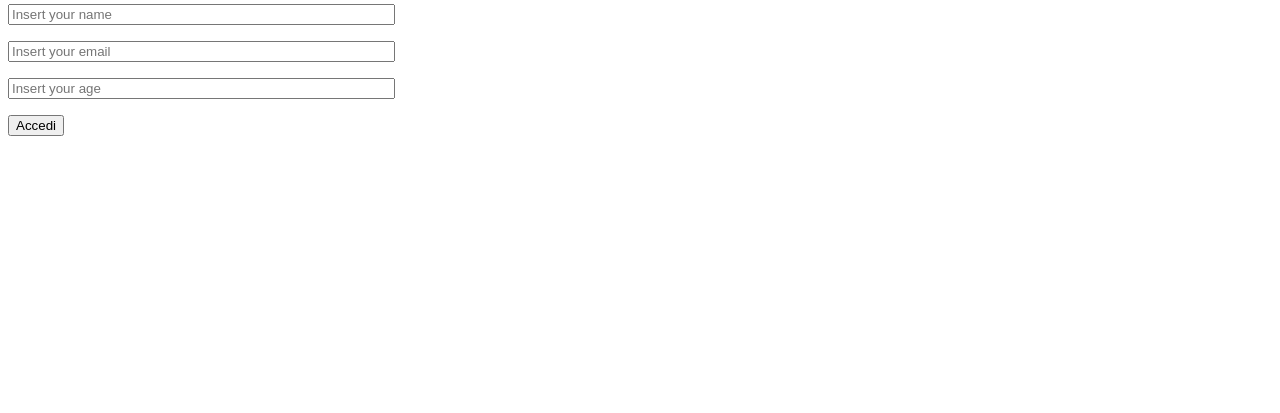
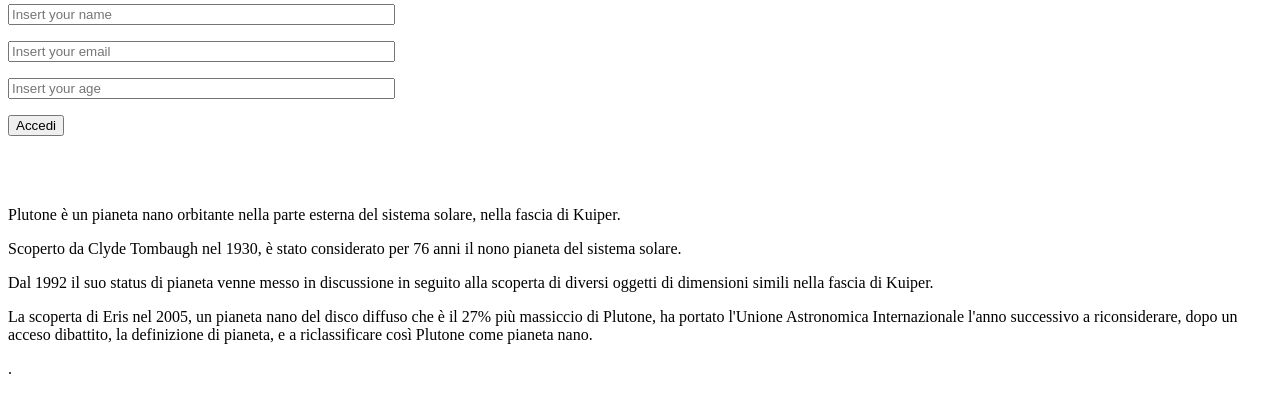
Before and after one commit to TALEX1995/php-snacks-blocco-1, a PHP site: page / in a window 1280 px wide. Shown: the part 154-567 px from the top of the page. Run offline with PHP 8.4, Linux system fonts and the light colour scheme.

Commit message:
Added bonus

```diff
--- a/index.php
+++ b/index.php
@@ -25,8 +25,11 @@ $matches = [
         'away_team' => 'Milwaukee Bucks',
         'away_team_points' => 53,
     ],
-]
+];
 
+$paragraph = "Plutone è un pianeta nano orbitante nella parte esterna del sistema solare, nella fascia di Kuiper. Scoperto da Clyde Tombaugh nel 1930, è stato considerato per 76 anni il nono pianeta del sistema solare. Dal 1992 il suo status di pianeta venne messo in discussione in seguito alla scoperta di diversi oggetti di dimensioni simili nella fascia di Kuiper. La scoperta di Eris nel 2005, un pianeta nano del disco diffuso che è il 27% più massiccio di Plutone, ha portato l'Unione Astronomica Internazionale l'anno successivo a riconsiderare, dopo un acceso dibattito, la definizione di pianeta, e a riclassificare così Plutone come pianeta nano.";
+
+$exploded_paragraph = explode('.', $paragraph);
 ?>
 
 
@@ -68,6 +71,15 @@ $matches = [
         <input type="text" name="age" placeholder="Insert your age">
         <button type="submit">Accedi</button>
     </form>
+
+    <br>
+    <br>
+    <br>
+
+    <?php foreach ($exploded_paragraph as $paragraph) : ?>
+        <p><?= $paragraph ?>.</p>
+    <?php endforeach ?>
+
 </body>
 
 </html>
```
